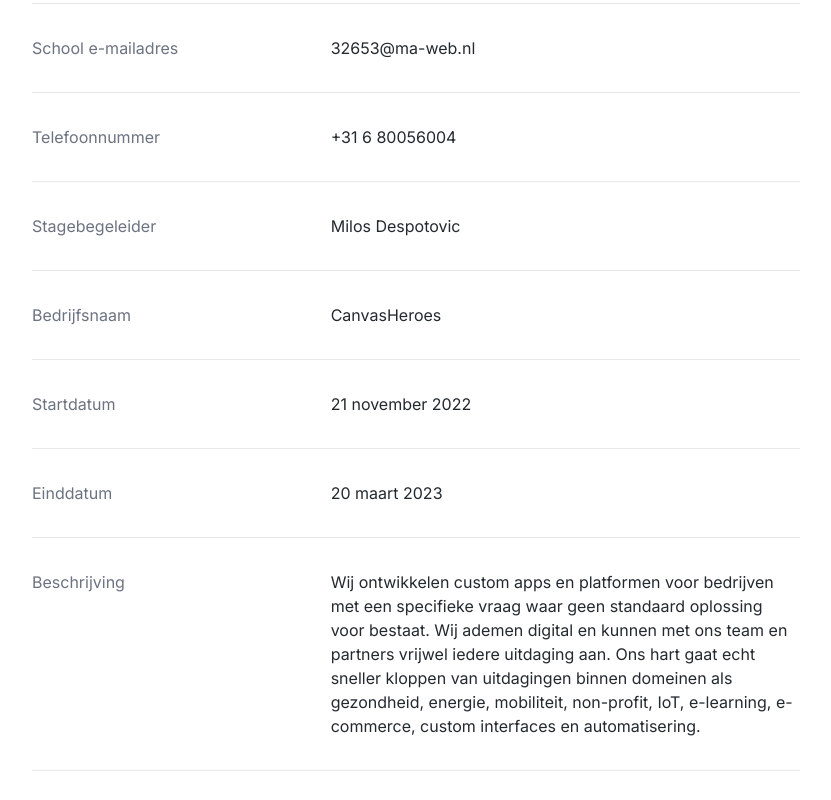
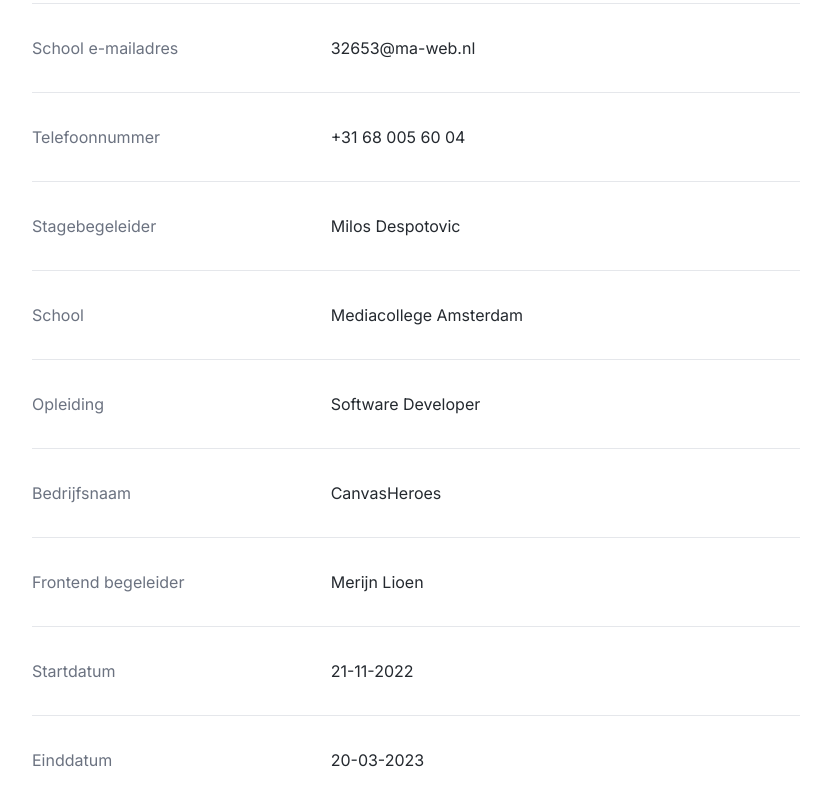
Before and after one commit to joeribreedveld/stageblog, a Next.js app: page /information in a window 1280 px wide. Shown: the part 480-1280 px from the top of the page, without its empty margins (224-1055 px from the left). Built offline with nearby package versions, Linux system fonts and the light colour scheme.

Commit message:
feat(information): add more information in the component

```diff
--- a/src/components/sections/InformationList/InformationList.tsx
+++ b/src/components/sections/InformationList/InformationList.tsx
@@ -33,11 +33,14 @@ const InformationList = () => {
           title="School e-mailadres"
           value="32653@ma-web.nl"
         />
-        <InformationListItem title="Telefoonnummer" value="+31 6 80056004" />
+        <InformationListItem title="Telefoonnummer" value="+31 68 005 60 04" />
         <InformationListItem title="Stagebegeleider" value="Milos Despotovic" />
+        <InformationListItem title="School" value="Mediacollege Amsterdam" />
+        <InformationListItem title="Opleiding" value="Software Developer" />
         <InformationListItem title="Bedrijfsnaam" value="CanvasHeroes" />
-        <InformationListItem title="Startdatum" value="21 november 2022" />
-        <InformationListItem title="Einddatum" value="20 maart 2023" />
+        <InformationListItem title="Frontend begeleider" value="Merijn Lioen" />
+        <InformationListItem title="Startdatum" value="21-11-2022" />
+        <InformationListItem title="Einddatum" value="20-03-2023" />
         <InformationListItem
           title="Beschrijving"
           value="Wij ontwikkelen custom apps en platformen voor bedrijven met een specifieke vraag waar geen standaard oplossing voor bestaat. Wij ademen digital en kunnen met ons team en partners vrijwel iedere uitdaging aan. Ons hart gaat echt sneller kloppen van uitdagingen binnen domeinen als gezondheid, energie, mobiliteit, non-profit, IoT, e-learning, e-commerce, custom interfaces en automatisering."
```
